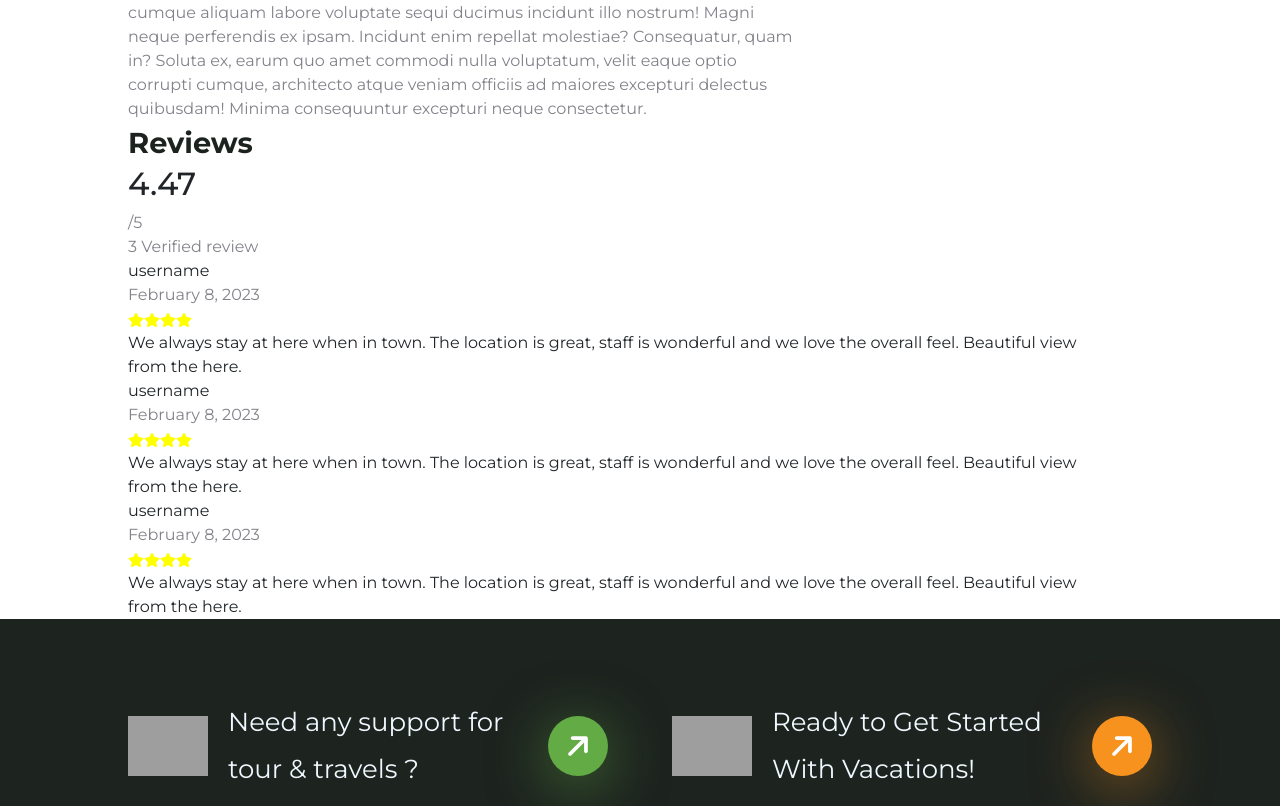
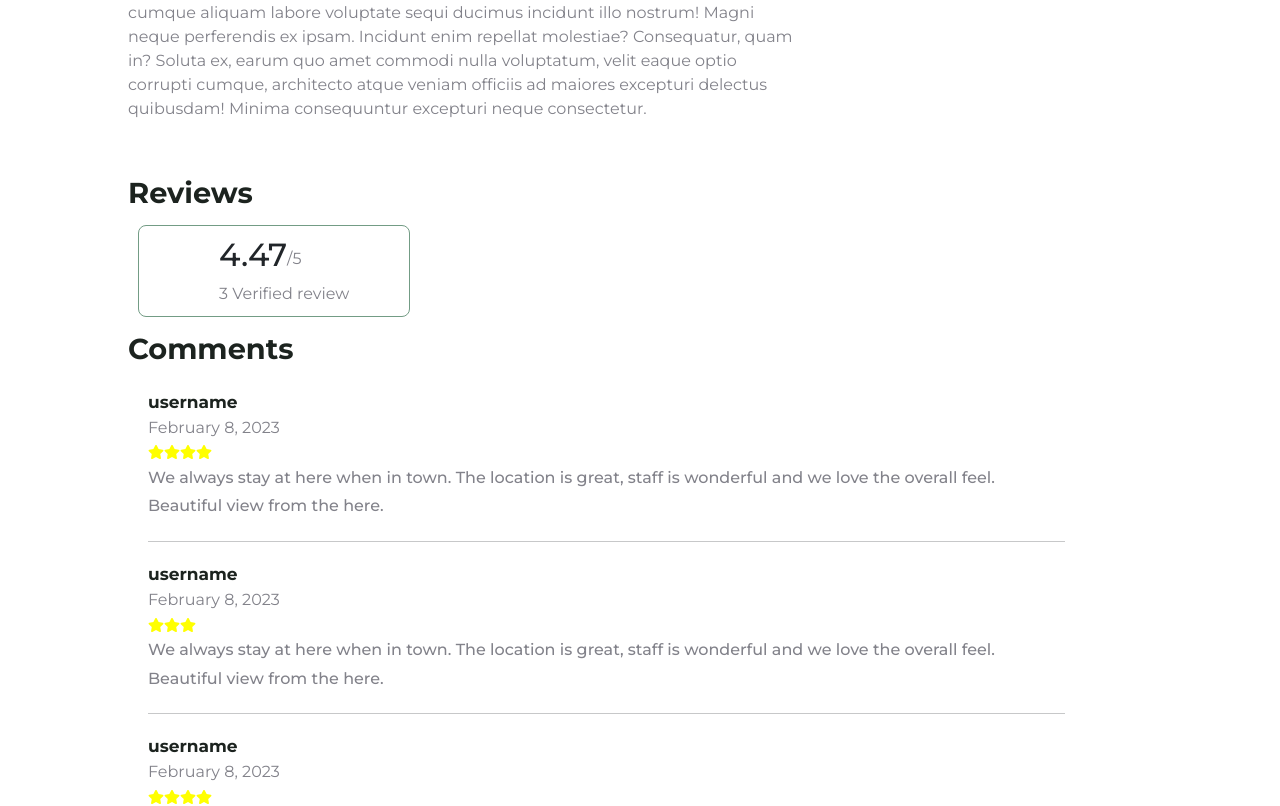
Before and after one commit to jsiya/Makan, a React (Vite) app in the folder makan/: page /Place/1 in a window 1280 px wide. Shown: the part 1401-2207 px from the top of the page. Built offline with nearby package versions, Linux system fonts and the light colour scheme; grey boxes are pictures that could not be loaded.

Commit message:
update review section

```diff
--- a/makan/src/components/SinglePageReviewSection/SinglePageReviewSection.tsx
+++ b/makan/src/components/SinglePageReviewSection/SinglePageReviewSection.tsx
@@ -3,7 +3,7 @@ import { FaStar } from "react-icons/fa";
 
 const SinglePageReviewSection: React.FC = () => {
     return (
-      <div >
+      <div className='review-main-sec' >
         <p className='reviews-title'>Reviews</p>
         <div className="rating-sec">
             <div className="rating-sec-inner">
@@ -12,6 +12,7 @@ const SinglePageReviewSection: React.FC = () => {
             </div>
             <p className="gray-p">3 Verified review</p>
         </div>
+        <p className='reviews-title'>Comments</p>
         <div className="review-comments-sec">
             <div className="review">
                 <p className="review-username">username</p>
@@ -24,6 +25,7 @@ const SinglePageReviewSection: React.FC = () => {
                 </div>
                 <p className="comment">We always stay at here when in town. The location is great, staff is wonderful and we love the overall feel. Beautiful view from the here.</p>
             </div>
+            <hr />
             <div className="review">
                 <p className="review-username">username</p>
                 <p className="review-date gray-p">February 8, 2023</p>
@@ -31,10 +33,10 @@ const SinglePageReviewSection: React.FC = () => {
                     <FaStar color="yellow"/>
                     <FaStar color="yellow"/>
                     <FaStar color="yellow"/>
-                    <FaStar color="yellow"/>
                 </div>
                 <p className="comment">We always stay at here when in town. The location is great, staff is wonderful and we love the overall feel. Beautiful view from the here.</p>
             </div>
+            <hr />
             <div className="review">
                 <p className="review-username">username</p>
                 <p className="review-date gray-p">February 8, 2023</p>
--- a/makan/src/components/SinglePageReviewSection/SinglePageReviewStyles.css
+++ b/makan/src/components/SinglePageReviewSection/SinglePageReviewStyles.css
@@ -2,9 +2,49 @@ p{
     margin: 0px;
     padding: 0px;
 }
-
+hr{
+    margin: 0px 20px;
+}
+.review-main-sec{
+    margin-bottom: 100px;
+    margin-top: 50px;
+}
 .reviews-title{
     font-size: 1.8rem;
     font-weight: 700;
     color: #1c231f;
 }
+
+.rating-sec{
+    border-style: solid;
+    border-width: 1px;
+    border-color: #739c85;
+    border-radius: 8px;
+    display: inline-block;
+    padding: 10px 60px 10px 80px;
+    margin: 10px;
+}
+
+.rating-sec-inner{
+    display: flex;
+    align-items: center;
+}
+
+.review{
+    padding: 20px;
+}
+.review-username{
+    font-weight: 700;
+    display: block;
+    width: 100%;
+    font-size: 17px;
+    font-style: normal;
+    color: #1C231F;
+}
+
+.comment{
+    color: #82828a;
+    font-weight: 500;
+    line-height: 1.8em;
+    font-size: 16px;
+}
```
